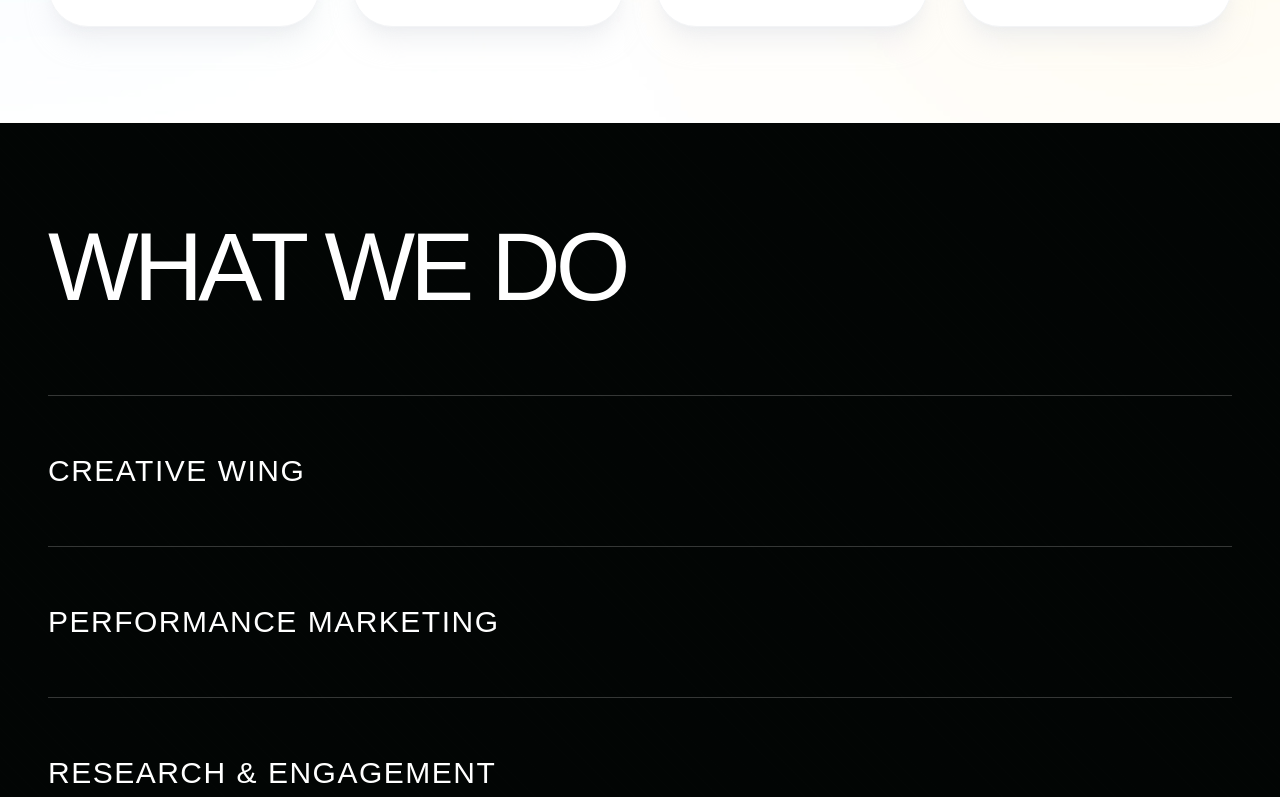
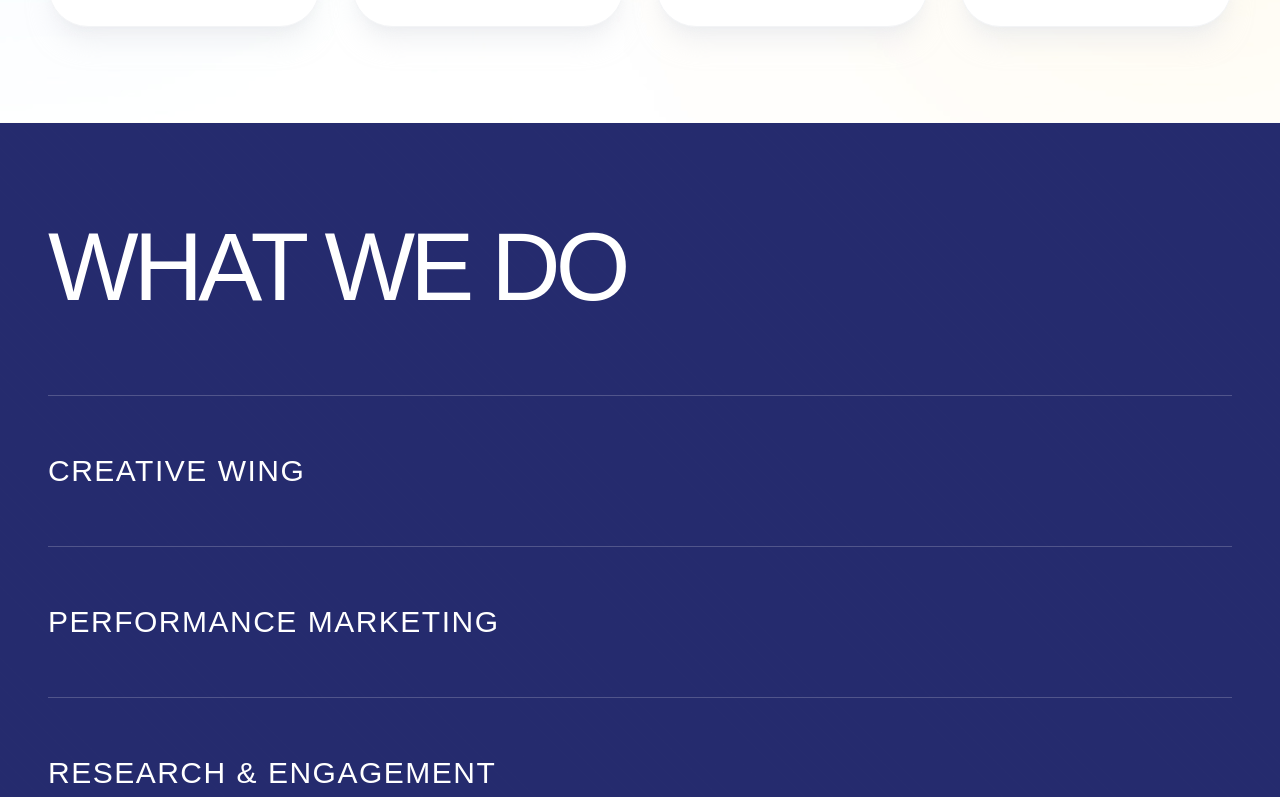
Before and after one commit to saikarthik-ezmedtech/ezmedia_solutions, a React (Vite) app: page / in a window 1280 px wide. Shown: the part 1623-2420 px from the top of the page. Built offline with nearby package versions, Linux system fonts and the light colour scheme; a web font is replaced by a local one.

Commit message:
feat: update appointments table and services styling

```diff
--- a/src/components/Services.jsx
+++ b/src/components/Services.jsx
@@ -151,13 +151,13 @@ const Services = () => {
 
     return (
         <section
-            className="relative pt-16 sm:pt-24 pb-1 sm:pb-2 bg-[#020504] overflow-hidden"
+            className="relative pt-16 sm:pt-24 pb-1 sm:pb-2 bg-[#252b6e] overflow-hidden"
             id="services"
         >
             {/* Background Pattern */}
             <div className="absolute inset-0 opacity-5 pointer-events-none">
                 <div className="w-full h-full" style={{
-                    backgroundImage: `repeating-linear-gradient(45deg, #111 0px, #111 1px, transparent 1px, transparent 10px)`
+                    backgroundImage: `repeating-linear-gradient(45deg, rgba(255, 255, 255, 0.05) 0px, rgba(255, 255, 255, 0.05) 1px, transparent 1px, transparent 10px)`
                 }} />
             </div>
 
```
